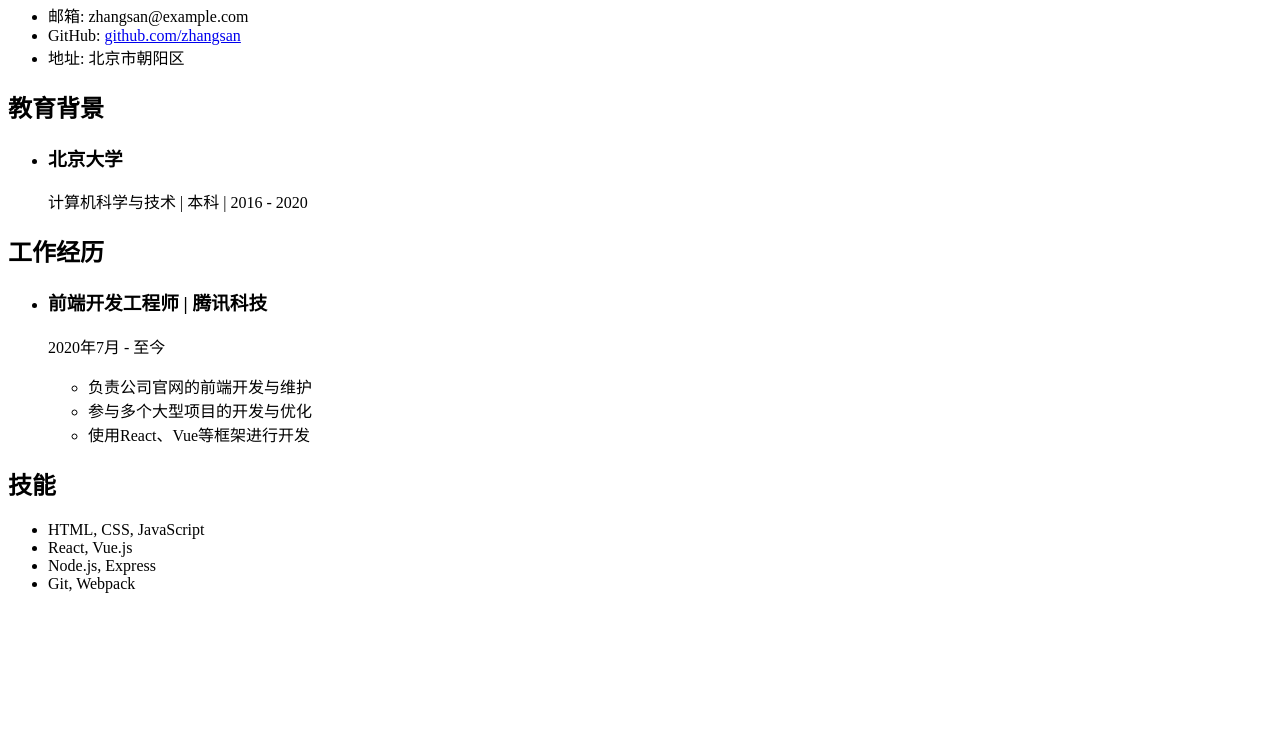
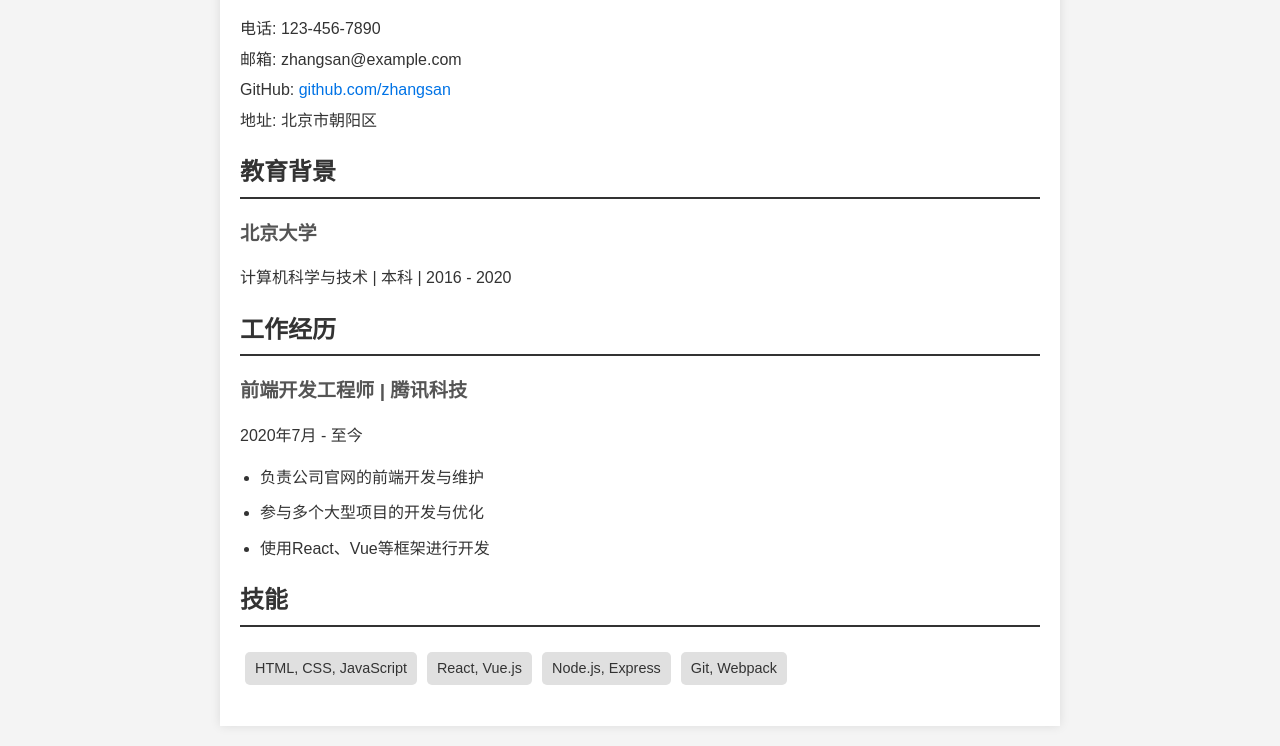
Before and after one commit to shoujun-Guo/shoujun-Guo.github.io, a plain HTML site: page index.html in a window 1280 px wide. Shown: the part 209-955 px from the top of the page. Before the commit the page ends 818 px from the top, so only its background shows below. Drawn offline with Linux system fonts and the light colour scheme.

Commit message:
person introduce

```diff
--- a/index.html
+++ b/index.html
@@ -4,7 +4,7 @@
   <meta charset="UTF-8">
   <meta name="viewport" content="width=device-width, initial-scale=1.0">
   <title>个人简历</title>
-  <link rel="stylesheet" href="\css\styles.css">
+  <link rel="stylesheet" href="styles.css">
 </head>
 <body>
 <div class="resume">
```
